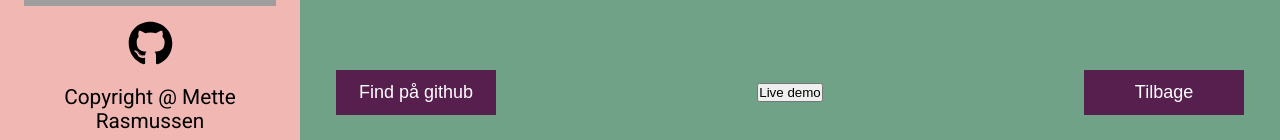
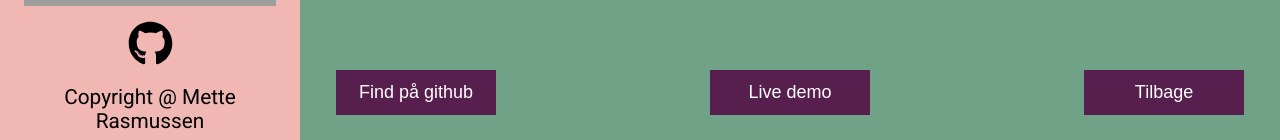
Before and after one commit to Mstudent1996/portfolio, a React (Vite) app: page /project/0 in a window 1280 px wide. Shown: the part 657-797 px from the top of the page. Built offline with nearby package versions, Linux system fonts and the light colour scheme; grey boxes are pictures that could not be loaded; a web font is replaced by a local one.

Commit message:
styling til demo button

```diff
--- a/src/pages/projectSingle/projectSingle.module.css
+++ b/src/pages/projectSingle/projectSingle.module.css
@@ -174,7 +174,8 @@
 }
 
 .githubBtn,
-.backBtn {
+.backBtn,
+.demoBtn {
   border: 0;
   padding: 12px 18px;
   font-size: 18px;
```
